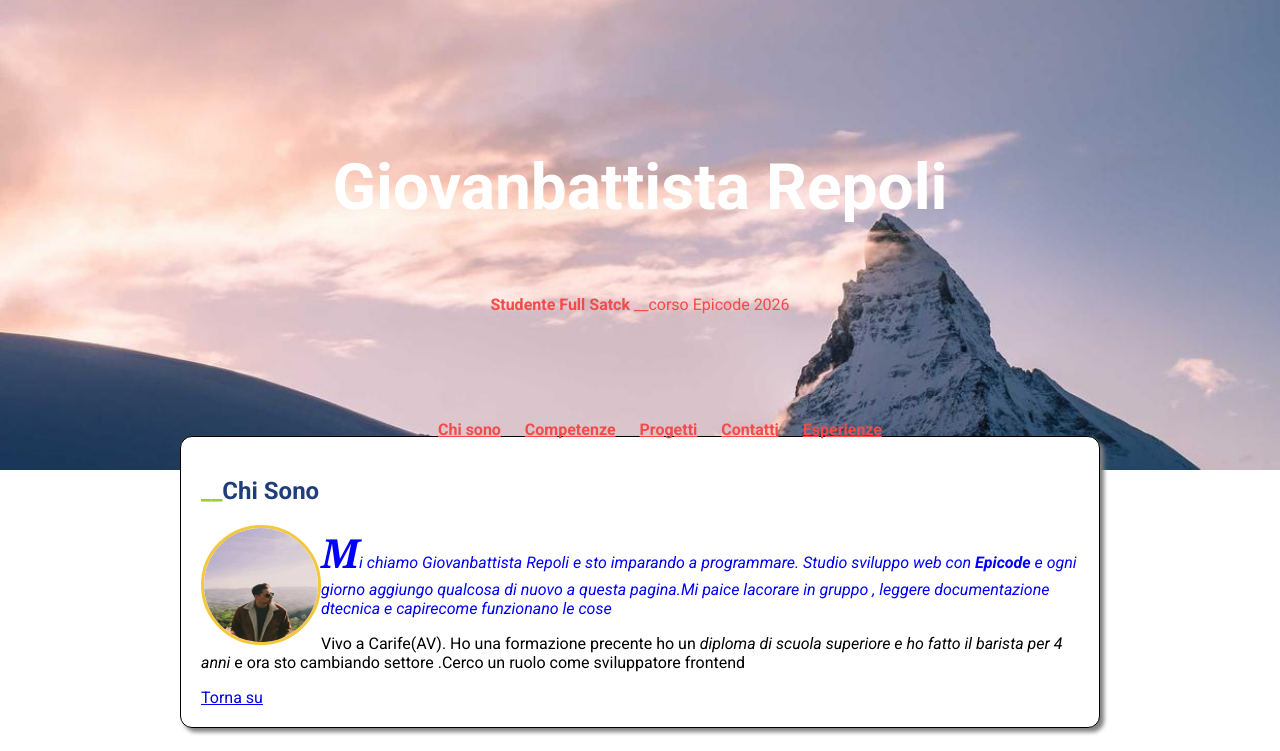
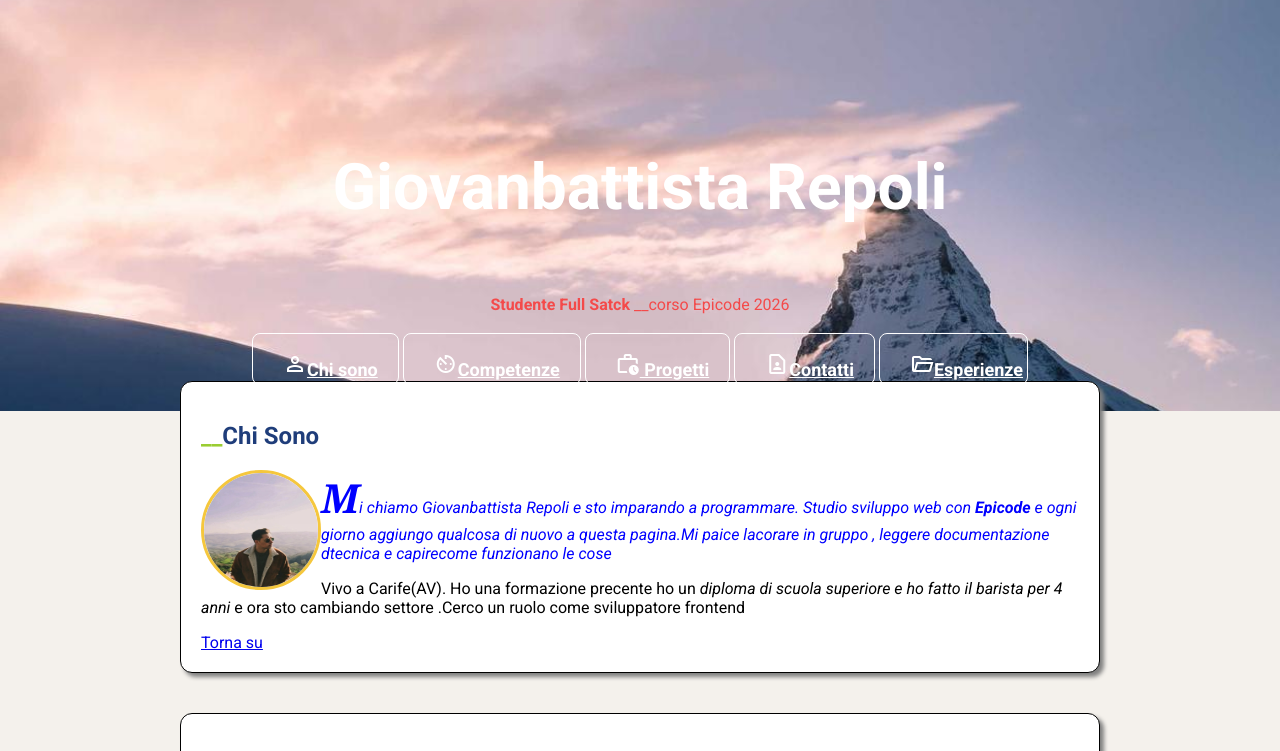
Before and after one commit to gb996/Progetto-Settimana-1, a plain HTML site: page index.html in a window 1280 px wide. Shown: the top 751 px of the page. Drawn offline with nearby package versions, Linux system fonts and the light colour scheme.

Commit message:
commit 2

```diff
--- a/index.html
+++ b/index.html
@@ -5,8 +5,13 @@
     <meta charset="UTF-8">
     <meta name="viewport" content="width=device-width, initial-scale=1.0">
     <title>Presentazione Giovanbattista Repoli</title>
-    <link rel="stylesheet" href="https://fonts.googleapis.com/css2?family=Material+Symbols+Outlined:opsz,wght,FILL,GRAD@20..48,100..700,0..1,-50..200&icon_names=fiber_new" />
-    <link rel="stylesheet" href="style.css">
+    <link rel="stylesheet"
+        href="https://fonts.googleapis.com/css2?family=Material+Symbols+Outlined:opsz,wght,FILL,GRAD@20..48,100..700,0..1,-50..200&icon_names=fiber_new" />
+
+        <link rel="stylesheet" href="https://fonts.googleapis.com/css2?family=Material+Symbols+Outlined:opsz,wght,FILL,GRAD@20..48,100..700,0..1,-50..200&icon_names=av_timer,fiber_new,work_history,folder_open" />
+        <link rel="stylesheet" href="https://fonts.googleapis.com/css2?family=Material+Symbols+Outlined:opsz,wght,FILL,GRAD@20..48,100..700,0..1,-50..200&icon_names=person,av_timer,fiber_new,work_history,folder_open,contact_page" />
+
+        <link rel="stylesheet" href="style.css">
 </head>
 
 <body>
@@ -21,11 +26,34 @@
 
             <ul class="glossario">
 
-                <li><a href="#Chi-sono">Chi sono</a></li>
-                <li><a href="#Competenze">Competenze</a></li>
-                <li><a href="#Progetti">Progetti</a></li>
-                <li><a href="#Contatti">Contatti</a></li>
-                <li><a href="#esperienze">Esperienze</a></li>
+
+                    <li class="lista1 ">
+                        <a href="#Chisono"><span class="material-symbols-outlined">
+                            person
+                            </span>Chi sono</a></li>
+
+
+
+                        <li class="lista1"><a href="#Competenze"><span class="material-symbols-outlined">
+                            av_timer
+                            </span>Competenze</a></li>
+
+
+
+                    <li class="lista1"><a href="#Progetti"> <span class="material-symbols-outlined">
+                        work_history
+                        </span> Progetti</a></li>
+
+
+                    <li class="lista1"><a href="#Contatti"><span class="material-symbols-outlined">
+                        contact_page
+                        </span>Contatti</a></li>
+
+
+                    <li class="lista1"><a href="#esperienze"><span class="material-symbols-outlined">
+                        folder_open
+                        </span>Esperienze</a></li>
+
 
             </ul>
 
@@ -121,12 +149,12 @@
 
         <article>
 
-            <div >
+            <div>
                 <h2 id="Progetti">Progetti</h2>
                 <p>I lavori fatti durante le prime settimane del corso</p>
 
-                </div>
-                <div class="sfondo">
+            </div>
+            <div class="sfondo">
                 <h3 class="ricetta">Pagina ricetta</h3>
                 <p>Una pagina con titolo, ingredienti e procedura. Esercizio di markup semantico applicato a un
                     contenuto
--- a/style.css
+++ b/style.css
@@ -5,6 +5,7 @@
          margin: 0;
          padding: 0;
          overflow: auto;
+         background-color: #f4f1ec;
       }
 
       * {
@@ -31,11 +32,11 @@
       }
 
       .firstparagraph {
-         margin-top: -50px;
+         margin-top: -30px;
          background-color: white;
       }
 
-      .section {
+      section {
          background-color: white;
 
       }
@@ -68,7 +69,6 @@
       #start {
          height: 100%
       }
-
       nav {
          height: 100%;
          width: 100%;
@@ -99,7 +99,10 @@
          width: 100%;
          line-height: 80px;
          padding-top: 60px;
-
+         list-style-type: none;
+         padding: 0;
+         margin: 0;
+         display: inline-block;
       }
 
 
@@ -190,3 +193,37 @@
          font-size: 0.75rem;
          color: white;
       }
+
+      .contlist {
+         border: 1px solid;
+         border-color: white;
+         font-size: 1.7em;
+         list-style-type: none;
+         border-radius: 8px;
+         display: inline-block;
+margin-left: 10px;
+height: 15px;
+
+
+
+      }
+
+      .lista1 {
+        font-size: large;
+        font
+      }
+
+      .lista1 a{
+      width: 100%;
+      max-height: 100%;
+      text-align: center;
+      border: 1px solid;
+      border-color: white;
+      border-radius: 8px;
+      padding: 25px 4px 4px 30px;
+      display: inline;
+      color: white;
+      }
+      .lsiat1  a{
+         margin-button:3px ;
+      }
```
